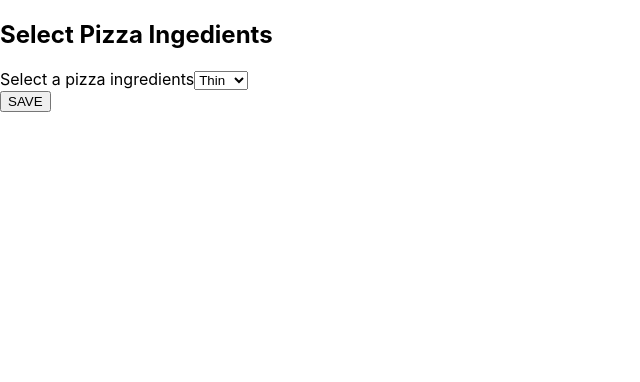
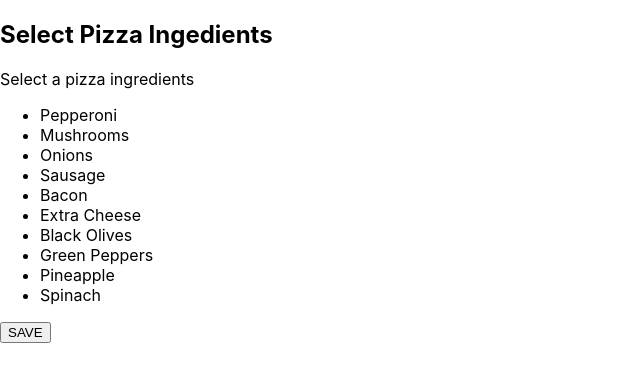
Before and after one commit to teknus/pizza, a React (Create React App) app: page /ingredients in a window 1280 px wide. Shown: the top 382 px of the page, without its empty margins (0-640 px from the left). Built offline with nearby package versions, Linux system fonts and the light colour scheme.

Commit message:
feat(toppings): adding and removing toppings to pizza

```diff
--- a/src/components/Ingredients.js
+++ b/src/components/Ingredients.js
@@ -5,51 +5,76 @@ import { updatePizzaToppings } from "../actions/index";
 
 function mapDispatchToProps(dispatch) {
   return {
-     setPizzaIngredients: ingredients => dispatch(updatePizzaToppings(ingredients))
+     setPizzaIngredients: ingredients => dispatch(updatePizzaToppings(ingredients)),
   };
+}
+
+function mapStateToProps(state) {
+    return {
+        pizza: state,
+    };
 }
 
 class IngredientsFormComponent extends Component {
   constructor(props) {
     super(props);
     this.state = {
-      ingredients: "thin"
+        ingredients: [
+            "Pepperoni",
+            "Mushrooms",
+            "Onions",
+            "Sausage",
+            "Bacon",
+            "Extra Cheese",
+            "Black Olives",
+            "Green Peppers",
+            "Pineapple",
+            "Spinach",
+        ],
     };
     this.handleChange = this.handleChange.bind(this);
     this.handleSubmit = this.handleSubmit.bind(this);
   }
+
   handleChange(event) {
-     console.log(event.target.value);
-    this.setState({ ingredients: event.target.value });
-  }
+      event.preventDefault();
+      let value = event.currentTarget.attributes["value"].value
+      this.props.setPizzaIngredients({ value });  }
 
   handleSubmit(event) {
     event.preventDefault();
-    const { ingredients } = this.state;
-    this.props.setPizzaIngredients({ ingredients });
-    this.props.push("/checkout");
+    let value = event.currentTarget.attributes["value"].value
+    this.props.setPizzaIngredients({ value });
   }
+
   render() {
     const { ingredients } = this.state;
+    const { pizza } = this.props;
     return (
-      <form onSubmit={this.handleSubmit}>
+        <div>
         <div>
           <label htmlFor="title">Select a pizza ingredients</label>
-          <select
-              value={ingredients}
-              onChange={this.handleChange}>
-              <option value="thin">Thin</option>
-              <option value="thick">Thick</option>
-          </select>
+          <ul>
+          {ingredients.map(ingredient => {
+                  return <li key={ingredient}><span onClick={this.handleChange} value={ingredient}> {ingredient} </span></li>
+          })}
+          </ul>
+
+          <ul>
+              {pizza.ingredients.map(ingredient => {
+                  return <li key={ingredient}><span onClick={this.handleChange} value={ingredient}> {ingredient} </span></li>
+              })}
+          </ul>
+
         </div>
-          <button type="submit">SAVE</button>
-      </form>
+       <button type="submit">SAVE</button>
+      </div>
     );
   }
 }
 
 const Ingredients = connect(
-  null,
+  mapStateToProps,
   mapDispatchToProps
 )(IngredientsFormComponent);
 
--- a/src/middleware/index.js
+++ b/src/middleware/index.js
@@ -3,11 +3,10 @@ import { ADD_PIZZA_TOPPING, REMOVE_PIZZA_TOPPING, UPDATE_PIZZA_TOPPING} from "..
 export function updateIngredientsMiddleware({ getState, dispatch }) {
     return function(next) {
         return function(action) {
-            console.log(action);
             let state = getState();
-            let topping = action.payload;
+            let topping = action.payload.value;
             if(action.type === UPDATE_PIZZA_TOPPING) {
-                if( state.ingredients.includes(topping) ){
+                if(state.ingredients.includes(topping)){
                     dispatch({type: REMOVE_PIZZA_TOPPING, payload: topping});
                 } else {
                     dispatch({type: ADD_PIZZA_TOPPING, payload: topping});
--- a/src/reducers/index.js
+++ b/src/reducers/index.js
@@ -26,14 +26,14 @@ function rootReducer(state = initialState, action) {
         });
     case SET_PIZZA_CRUST:
         return Object.assign({}, state, {
-            size: action.payload
+            crust: action.payload
         });
     case ADD_PIZZA_TOPPING:
         return Object.assign({}, state, {
-            ingredients: state.toppings.concat(action.payload)
+            ingredients: state.ingredients.concat(action.payload)
         });
     case REMOVE_PIZZA_TOPPING:
-        let list =  state.toppings.filter(el => el !== action.payload);
+        let list =  state.ingredients.filter(el => el !== action.payload);
         return Object.assign({}, state, {
             ingredients: list
         });
```
